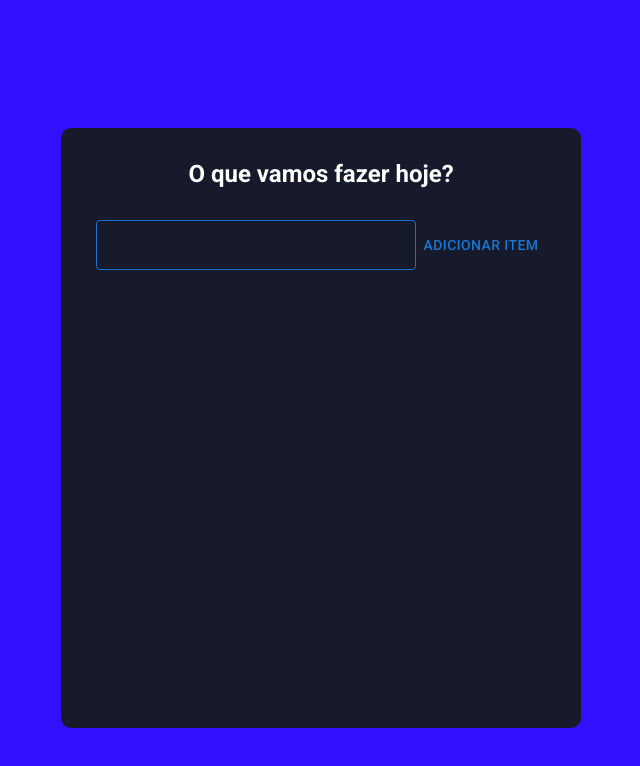
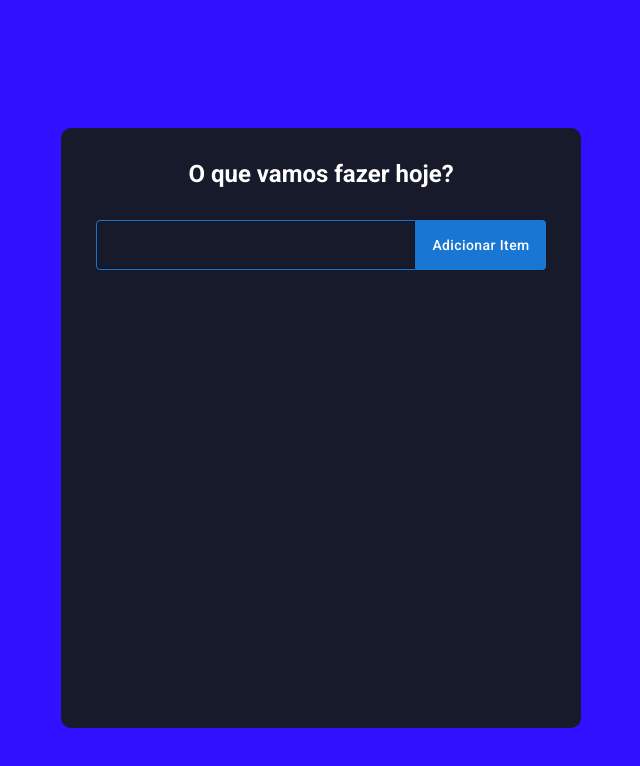
Before and after one commit to pedrodevelop/kirihub-challenge, a Next.js app: page / in a window 1280 px wide. Shown: the top 766 px of the page, without its empty margins (319-959 px from the left). Built offline with nearby package versions, Linux system fonts and the light colour scheme.

Commit message:
This commit adjusts the todolist styles

```diff
--- a/src/components/TodoList/TodoContainer/styles.js
+++ b/src/components/TodoList/TodoContainer/styles.js
@@ -1,17 +1,17 @@
 import MuiBox from '@mui/material/Box';
 import styled from 'styled-components';
 
-const Box = styled(MuiBox)`
-  display: flex;
-  flex-direction: column;
-  justify-content: start;
-  width: 520px;
-  min-height: 600px;
-  background: #161a2b;
-  text-align: center;
-  margin: 128px auto;
-  border-radius: 10px;
-  padding-bottom: 32px;
-`;
+const Box = styled(MuiBox)({
+  display: 'flex',
+  flexDirection: 'column',
+  justifyContent: 'start',
+  width: 520,
+  minHeight: 600,
+  background: '#161a2b',
+  textAlign: 'center',
+  margin: '128px auto',
+  borderRadius: 10,
+  paddingBottom: 32
+});
 
 export default Box;
--- a/src/components/TodoList/styles.js
+++ b/src/components/TodoList/styles.js
@@ -1,4 +1,4 @@
-import styled from 'styled-components';
+import { styled } from '@mui/material/styles';
 import MuiOutlinedInput from '@mui/material/OutlinedInput';
 import MuiBox from '@mui/material/Box';
 import MuiButton from '@mui/material/Button';
@@ -6,92 +6,80 @@ import MuiListItem from '@mui/material/ListItem';
 import MuiList from '@mui/material/List';
 import MuiIconButton from '@mui/material/IconButton';
 
-export const OutlinedInput = styled(MuiOutlinedInput)`
-  padding: 14px 32px 14px 16px;
-  border-radius: 4px 0 0 4px;
-  border: 0.5px solid #1976d2;
-  outline: none;
-  height: 50px;
-  width: 320px;
-  background: transparent;
-  color: #fff;
-`;
+export const OutlinedInput = styled(MuiOutlinedInput)({
+  padding: '14px 32px 14px 16px',
+  borderRadius: '4px 0 0 4px',
+  border: '0.5px solid #1976d2',
+  outline: 'none',
+  height: 50,
+  width: 320,
+  background: 'transparent',
+  color: '#fff'
+});
 
-export const Typography = styled(MuiBox)`
-  margin: 32px 0;
-  color: #fff;
-  font-size: 24px;
-`;
+export const Typography = styled(MuiBox)({
+  margin: '32px 0',
+  color: '#fff',
+  fontSize: '24px'
+});
 
-export const Button = styled(MuiButton)`
-  padding: 16px;
-  height: 50px;
-  border: none;
-  border-radius: 0 4px 4px 0;
-  cursor: pointer;
-  outline: none;
-  background: #1976d2;
-  color: #fff;
-  text-transform: capitalize;
-  &:hover {
-    background: #1976d2;
+export const Button = styled(MuiButton)({
+  padding: 16,
+  height: 50,
+  border: 'none',
+  borderRadius: '0 4px 4px 0',
+  cursor: 'pointer',
+  outline: 'none',
+  background: '#1976d2',
+  color: '#fff',
+  textTransform: 'capitalize',
+  '&:hover': {
+    background: '#1976d2'
   }
-`;
+});
 
-export const Form = styled.form`
-  display: flex;
-  align-items: center;
-  justify-content: center;
-`;
+export const Form = styled('form')({
+  display: 'flex',
+  alignItems: 'center',
+  justifyContent: 'center'
+});
 
-export const ListItem = styled(MuiListItem)`
-  display: flex;
-  justify-content: space-between;
-  align-items: center;
-  margin: 4px auto;
-  color: #fff;
-  background: linear-gradient(
-    90deg,
-    rgba(255, 118, 20, 1) 0%,
-    rgba(255, 84, 17, 1) 100%
-  );
-  padding: 16px;
-  border-radius: 5px;
-  width: 90%;
-  height: 50px;
-  margin-bottom: 10px;
-  &:nth-child(4n + 1) {
-    background: linear-gradient(
-      90deg,
-      rgba(93, 12, 255, 1) 0%,
-      rgba(155, 0, 250, 1) 100%
-    );
+export const ListItem = styled(MuiListItem)({
+  display: 'flex',
+  justifyContent: 'space-between',
+  aligItems: 'center',
+  margin: '4px auto',
+  color: '#fff',
+  backgroundColor:
+    'linear-gradient(90deg,rgba(255, 118, 20, 1) 0%,rgba(255, 84, 17, 1) 100%);',
+  padding: 16,
+  borderRadius: 5,
+  width: '90%',
+  height: 50,
+  marginBottom: 10,
+  '&:nth-child(4n + 1)': {
+    background:
+      'linear-gradient(90deg,rgba(93, 12, 255, 1) 0%,rgba(155, 0, 250, 1) 100%)'
+  },
+  '&:nth-child(4n + 2)': {
+    background:
+      'linear-gradient(90deg,rgba(255, 12, 241, 1) 0%,rgba(250, 0, 135, 1) 100%)'
+  },
+  '&:nth-child(4n + 3)': {
+    background:
+      'linear-gradient(90deg,rgba(20, 159, 255, 1) 0%,rgba(17, 122, 255, 1) 100%)'
   }
-  &:nth-child(4n + 2) {
-    background: linear-gradient(
-      90deg,
-      rgba(255, 12, 241, 1) 0%,
-      rgba(250, 0, 135, 1) 100%
-    );
+});
+
+export const List = styled(MuiList)({
+  height: '90%',
+  maxHeight: '90%'
+});
+
+export const IconButton = styled(MuiIconButton)({
+  fontSize: 24,
+  color: '#fff',
+  '&:hover': {
+    backgroundColor: 'transparent'
   }
-  &:nth-child(4n + 3) {
-    background: linear-gradient(
-      90deg,
-      rgba(20, 159, 255, 1) 0%,
-      rgba(17, 122, 255, 1) 100%
-    );
-  }
-`;
-
-export const List = styled(MuiList)`
-  height: 90%;
-  max-height: 90%;
-`;
-
-export const IconButton = styled(MuiIconButton)`
-  font-size: 24px;
-  color: #fff;
-  &:hover {
-    background-color: transparent;
-  }
-`;
+});
```
